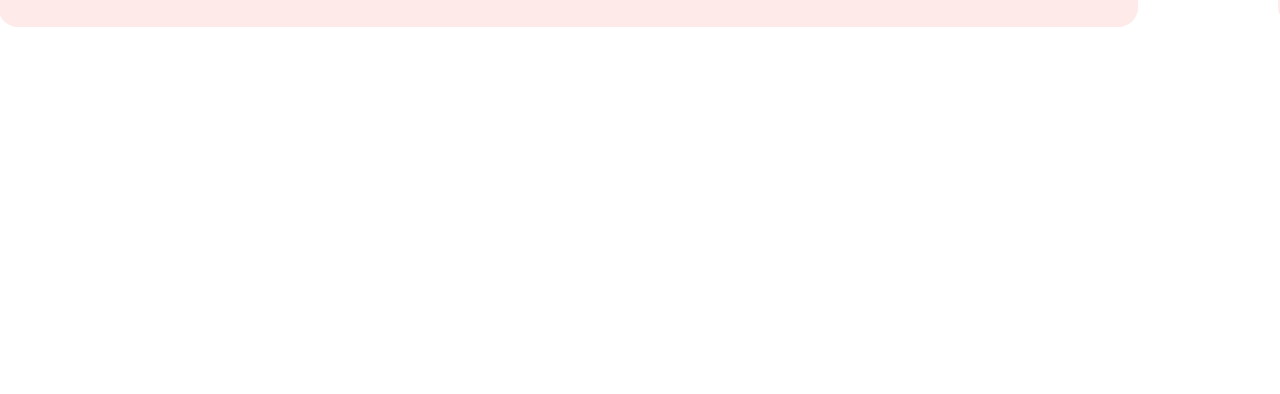
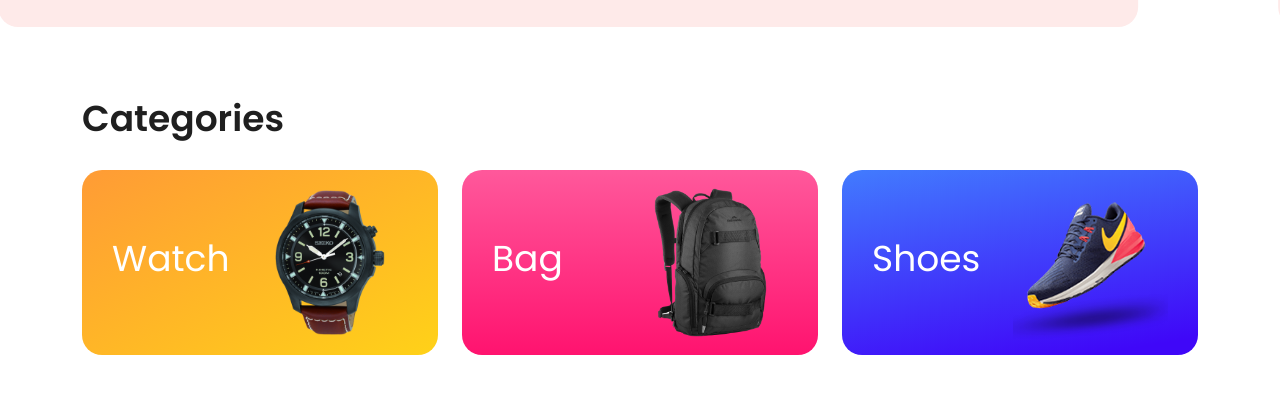
Before and after one commit to mallick-portfolio/panda-ecommerce, a plain HTML site: page index.html in a window 1280 px wide. Shown: the part 640-1034 px from the top of the page. Before the commit the page ends 800 px from the top, so only its background shows below. Drawn offline with nearby package versions, Linux system fonts and the light colour scheme.

Commit message:
Added Categories

```diff
--- a/css/style.css
+++ b/css/style.css
@@ -40,8 +40,16 @@ a{
   background: linear-gradient(170.41deg, #4289FF -10.89%, #3F07F8 92.77%);
   color: #FFFFFF;
 }
-
-
+.cmn-margin{
+  margin: 65px 0;
+}
+.section-title h2 {
+  font-weight: 600;
+  font-size: 36px;
+  line-height: 54px;
+  color: var(--text-secondary-color);
+  margin-bottom: 24px;
+}
 
 
 
@@ -135,3 +143,26 @@ a{
   position: relative;
   right: 10px;
 }
+
+/* ====================== */
+  /* Category Area CSS */
+/* ====================== */
+.categories {
+  border-radius: 20px;
+  padding: 15px 30px;
+}
+.item1 {
+  background: linear-gradient(152.07deg, #FF9C35 1.47%, #FFD019 97.17%);
+}
+.item2 {
+  background: linear-gradient(180deg, #FF589B -0.01%, #FF136F 99.99%);
+}
+.item3 {
+  background: linear-gradient(170.41deg, #4289FF -10.89%, #3F07F8 92.77%);
+}
+.category-content h3 {
+  font-weight: 500;
+  font-size: 36px;
+  line-height: 54px;
+  color: #FFFFFF;
+}
--- a/index.html
+++ b/index.html
@@ -130,6 +130,43 @@
   <!-- Slider Area End -->
 
 
+  <!-- Category Area Start -->
+  <section class="category cmn-margin">
+    <div class="container">
+      <div class="section-title">
+        <h2>Categories</h2>
+      </div>
+      <div class="row">
+        <div class="col-lg-4">
+          <div class="categories item1 d-flex align-items-center justify-content-between">
+            <div class="category-content">
+              <h3>Watch</h3>
+            </div>
+            <img class="img-fluid" src="images/categories/watch.png" alt="">
+          </div>
+        </div>
+        <div class="col-lg-4">
+          <div class="categories item2 d-flex align-items-center justify-content-between">
+            <div class="category-content">
+              <h3>Bag</h3>
+            </div>
+            <img class="img-fluid" src="images/categories/bag.png" alt="">
+          </div>
+        </div>
+        <div class="col-lg-4">
+          <div class="categories item3 d-flex align-items-center justify-content-between">
+            <div class="category-content">
+              <h3>Shoes</h3>
+            </div>
+            <img class="img-fluid" src="images/categories/shoes.png" alt="">
+          </div>
+        </div>
+      </div>
+    </div>
+  </section>
+  <!-- Category Area End -->
+
+
 
 
 
```
